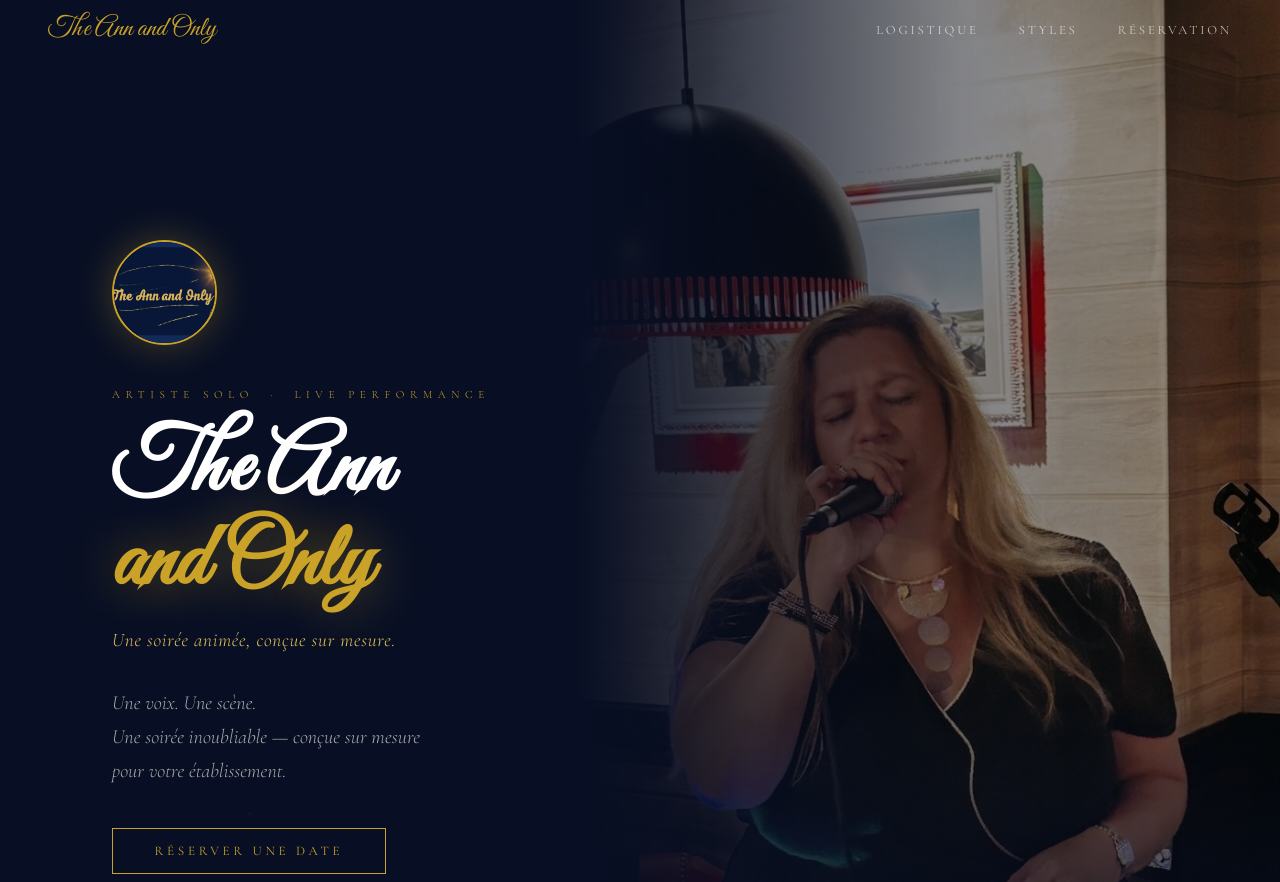
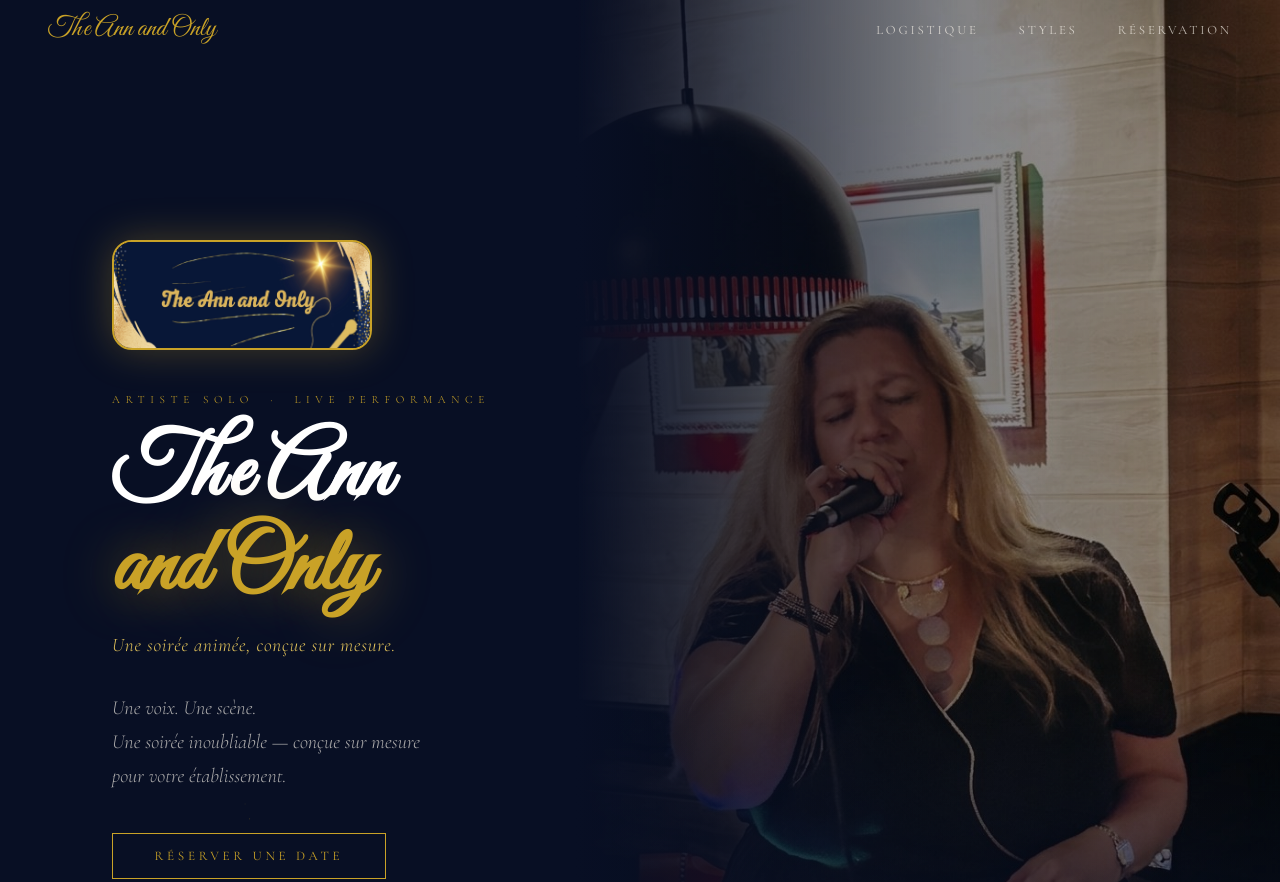
Before and after one commit to theannandonly/concert, a plain HTML site: page index.html in a window 1280 px wide. Shown: the top 882 px of the page. Drawn offline with nearby package versions, Linux system fonts and the light colour scheme; a small style sheet from the web is missing.

Commit message:
Update index.html

```diff
--- a/index.html
+++ b/index.html
@@ -116,12 +116,12 @@
     .hero-content { position:relative; z-index:2; padding:8rem 3rem 6rem 5rem; }
 
     .hero-logo-wrap {
-      width:105px; height:105px; border-radius:50%; overflow:hidden;
+      width:260px; height:110px; border-radius:20px; overflow:hidden;
       border:2px solid var(--gold); box-shadow:0 0 40px rgba(201,162,39,.32);
       margin-bottom:2.5rem; transition:box-shadow var(--transition);
     }
     .hero-logo-wrap:hover { box-shadow:0 0 65px rgba(201,162,39,.6); }
-    .hero-logo-wrap img { width:100%; height:100%; object-fit:cover; }
+    .hero-logo-wrap img { width:100%; height:100%; object-fit:cover; object-position:center; }
 
     .hero-eyebrow {
       font-size:.7rem; letter-spacing:.5em; text-transform:uppercase;
```
